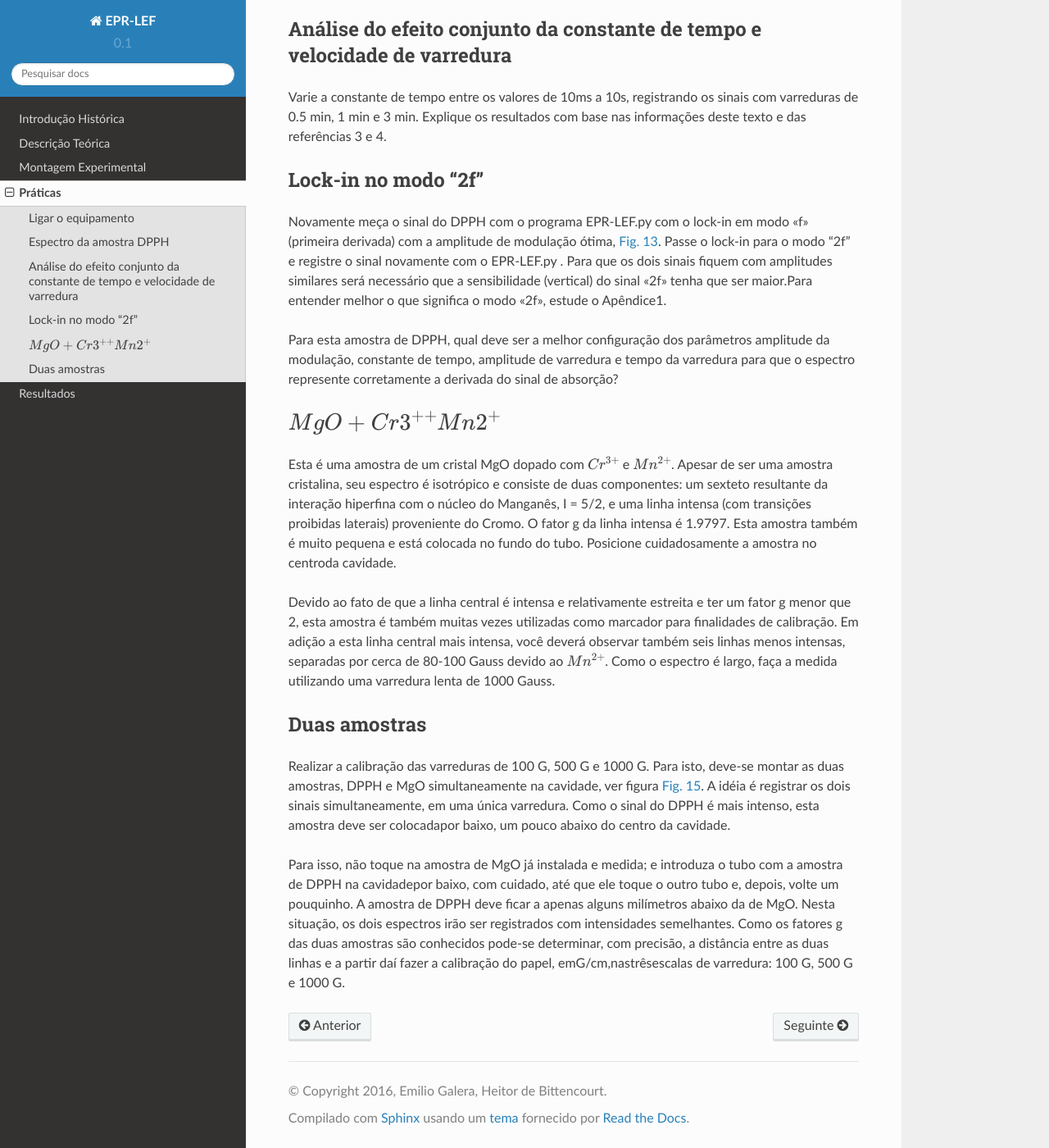
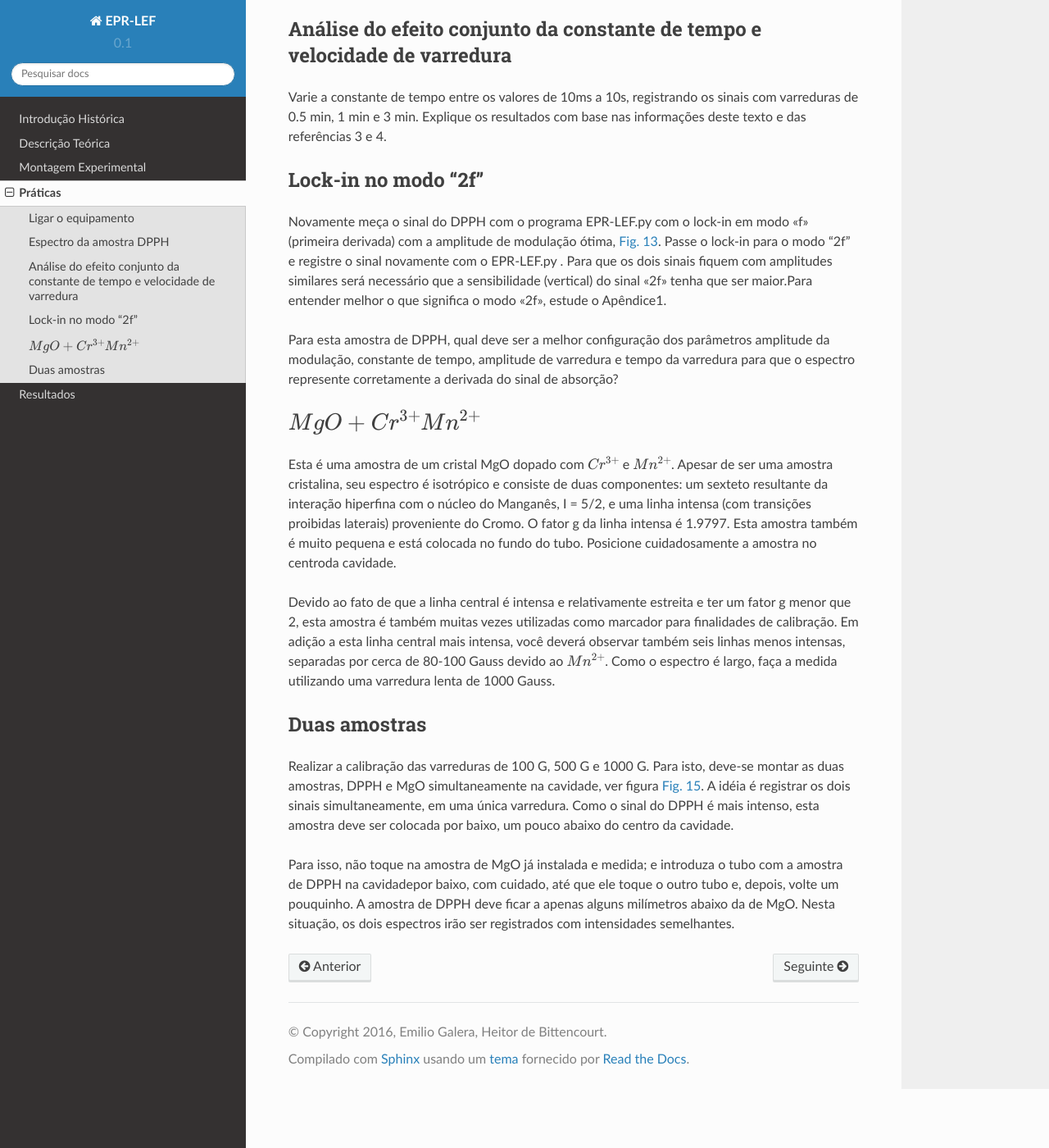
Before and after one commit to heitorPB/EPR-LEF, a Sphinx documentation site: the page built from doc/praticas.rst, in a window 1280 px wide and 1400 px high, scrolled down 589 px. Shown: the whole window at 82% size. Built offline with Sphinx 7.4.7 and the Read the Docs theme 2.0.0, drawn with Linux system fonts in a browser that asks for light colours.

Commit message:
Typo fixes

```diff
--- a/doc/index.rst
+++ b/doc/index.rst
@@ -3,10 +3,8 @@
    You can adapt this file completely to your liking, but it should at least
    contain the root `toctree` directive.
 
-Welcome to EPR-LEF's documentation!
-===================================
-
-Contents:
+Documentação do EPR - LEF!
+==========================
 
 .. toctree::
    :maxdepth: 2
--- a/doc/praticas.rst
+++ b/doc/praticas.rst
@@ -47,7 +47,7 @@ parâmetros amplitude da modulação, constante de tempo, amplitude de varredura
 e tempo da varredura para que o espectro represente corretamente a derivada do
 sinal de absorção?
 
-:math:`MgO + Cr3^{++} Mn2^{+}`
+:math:`MgO + Cr^{3+} Mn^{2+}`
 ------------------------------
 
 Esta é uma amostra de um cristal MgO dopado com :math:`Cr^{3+}` e :math:`Mn^{2+}`.
@@ -72,13 +72,10 @@ Realizar a calibração das varreduras de 100 G, 500 G e 1000 G. Para isto,
 deve-se montar as duas amostras, DPPH e MgO simultaneamente na cavidade,
 ver figura :numref:`fig_amostra_centro`. A idéia é registrar os dois sinais
 simultaneamente, em uma única varredura. Como o sinal do DPPH é mais intenso,
-esta amostra deve ser colocadapor baixo, um pouco abaixo do centro da cavidade.
+esta amostra deve ser colocada por baixo, um pouco abaixo do centro da cavidade.
 
 Para isso, não toque na amostra de MgO já instalada e medida; e introduza o
 tubo com a amostra de DPPH na cavidadepor baixo, com cuidado, até que ele toque
 o outro tubo e, depois, volte um pouquinho. A amostra de DPPH deve ficar a apenas
 alguns milímetros abaixo da de MgO. Nesta situação, os dois espectros irão ser
-registrados com intensidades semelhantes. Como os fatores g das duas amostras são
-conhecidos pode-se determinar, com precisão, a distância entre as duas linhas e
-a partir daí fazer a calibração do papel, emG/cm,nastrêsescalas de varredura:
-100 G, 500 G e 1000 G.
+registrados com intensidades semelhantes.
```
Also changed, not shown: doc/introducao.rst (+19 -12 lines).
